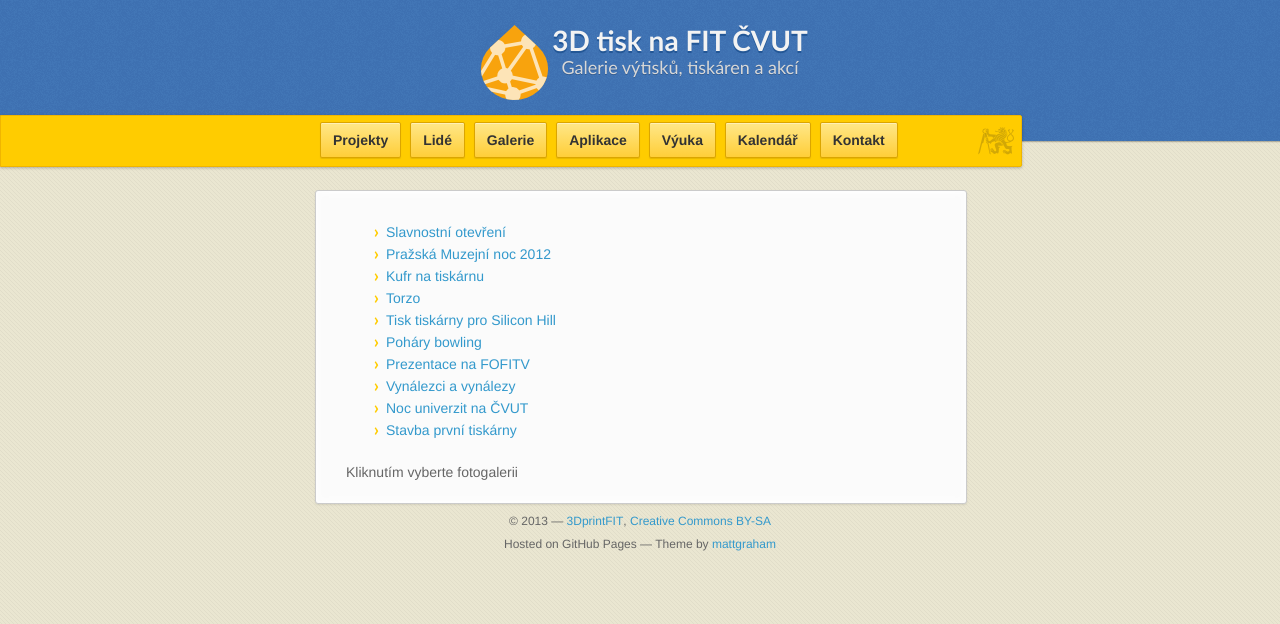
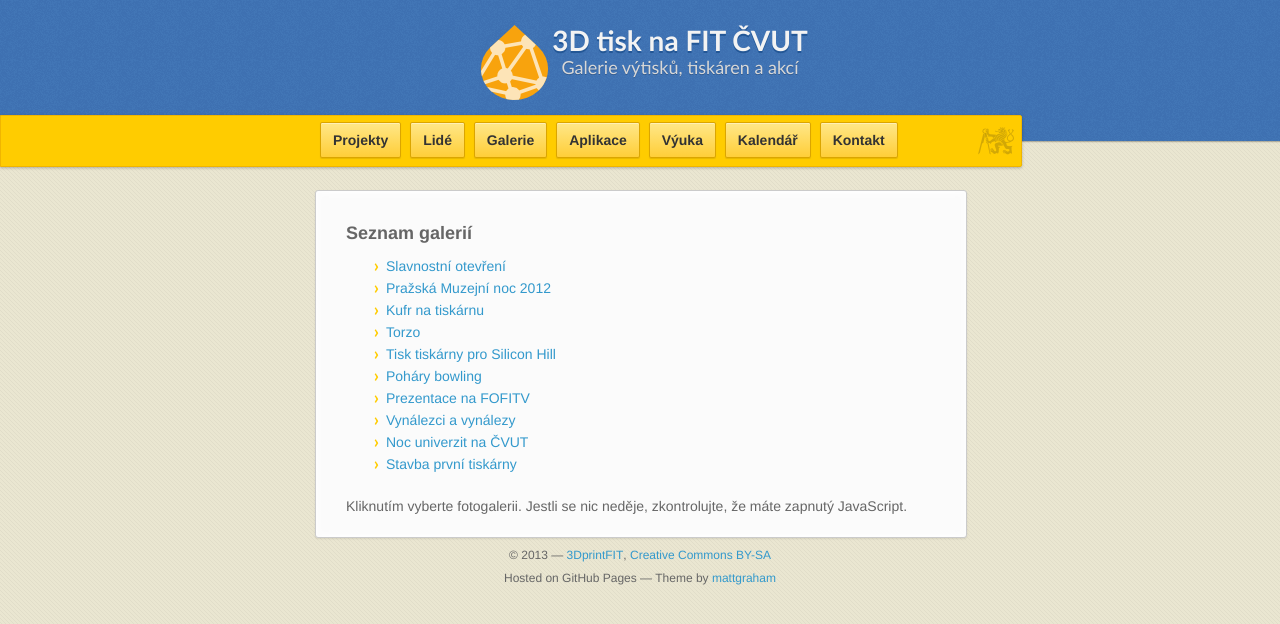
Before and after one commit to 3DprintFIT/3dprintfit.github.com, a Jekyll site: the page built from galerie.md, in a window 1280 px wide. Shown: the top 624 px of the page. Built offline with Jekyll 4.4.1, drawn with Linux system fonts in a browser that asks for light colours; nearby versions of some CDN libraries.

Commit message:
Polishing

```diff
--- a/galerie.md
+++ b/galerie.md
@@ -2,6 +2,8 @@
 title: Galerie výtisků, tiskáren a akcí
 layout: default
 ---
+
+### Seznam galerií
 
 <ul>
 <li><a href="#" onclick='loadPicasaAlbum("SlavnostniOtevreni");'>Slavnostní otevření</a></li>
@@ -17,5 +19,5 @@
 </ul>
 
 <h3 id="picasaTitle"> </h3>
-<p id="picasaSubtitle">Kliknutím vyberte fotogalerii</p>
+<p id="picasaSubtitle">Kliknutím vyberte fotogalerii. Jestli se nic neděje, zkontrolujte, že máte zapnutý JavaScript.</p>
 <div id="picasaPhotos"> </div>
```
